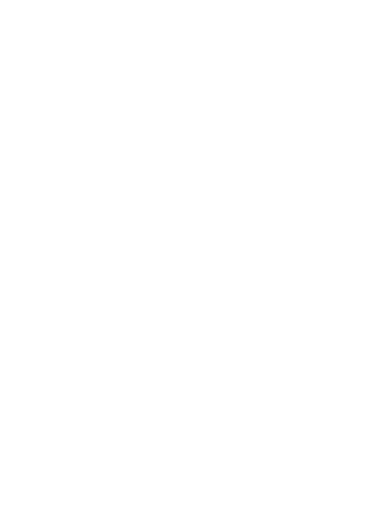
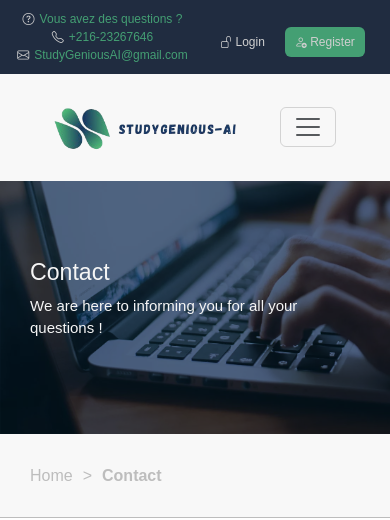
Before and after one commit to mohamed-wahbi/StudyGeniusAI, a React (Create React App) app in the folder Codes/Client/front/: page /contact in a window 390 px wide. Before the commit this address had no page. Shown: the top 520 px of the page. Built offline with nearby package versions, Linux system fonts and the light colour scheme; a web font is replaced by a local one.

Commit message:
initialisation de la page Contact, creation du component header avec un rappelle sur le route existant , responsive et une touche correctife pour le stylisation du logo dans le footer .

```diff
--- a/Codes/Client/front/src/App.css
+++ b/Codes/Client/front/src/App.css
@@ -1,6 +1,5 @@
 .home {
   width: 100%;
-  background-color: rgb(202, 153, 153);
 }
 
 .navbarBottom {
--- a/Codes/Client/front/src/App.js
+++ b/Codes/Client/front/src/App.js
@@ -2,6 +2,7 @@ import React from 'react'
 import './App.css'
 import { BrowserRouter,Routes,Route } from 'react-router-dom'
 import Home from './Pages/Home/Home';
+import Contact from './Pages/Contact/Contact';
 
 const App = () => {
   return (
@@ -11,6 +12,7 @@ const App = () => {
       <BrowserRouter>
         <Routes>
           <Route path='/' element={<Home />} />
+          <Route path='/contact' element={<Contact />} />
         </Routes>
       </BrowserRouter>
 
--- /dev/null
+++ b/Codes/Client/front/src/Components/Contact-P/ContactPHeader/ContactPHeader.js
@@ -0,0 +1,19 @@
+import React from 'react'
+import './contactPHeader.css'
+import { Link } from 'react-router-dom'
+
+const ContactPHeader = () => {
+  return (
+    <div className='contactPHeader'>
+      <div className='contactPHeaderImg'>
+        <h3>Contact</h3>
+        <p>We are here to informing you for all your questions !</p>
+      </div>
+      <div className='contactPHeaderRoute'>
+        <Link to={"/"}>Home</Link> <span> {">"} </span> <b>Contact</b>
+      </div>
+    </div>
+  )
+}
+
+export default ContactPHeader
--- /dev/null
+++ b/Codes/Client/front/src/Components/Contact-P/ContactPHeader/contactPHeader.css
@@ -0,0 +1,95 @@
+.contactPHeader {
+    height: 40vh;
+    width: 100%;
+
+}
+
+.contactPHeader .contactPHeaderImg {
+    background: rgb(18 50 87 / 73%);
+    height: 75%;
+    padding: 0px 200px;
+    display: flex;
+    flex-direction: column;
+    justify-content: center;
+    color: whitesmoke;
+    background-image: url('../../../Assets/school/pc.webp');
+    background-repeat: no-repeat;
+    background-size: cover;
+    background-blend-mode: multiply;
+
+}
+
+.contactPHeader .contactPHeaderImg p {
+    font-size: 18px;
+}
+
+.contactPHeader .contactPHeaderRoute {
+    height: 25%;
+    background: #f8f8f8;
+    display: flex;
+    align-items: center;
+    padding: 0px 200px;
+    border-bottom: 1px solid #bdbdbd;
+    color: #bdbdbd;
+    font-size: 16px;
+}
+
+.contactPHeader .contactPHeaderRoute a {
+    color: #bdbdbd;
+    padding-right: 10px;
+    text-decoration: none;
+    transition: 0.4s;
+}
+
+.contactPHeader .contactPHeaderRoute a:hover {
+    color: #449f73;
+}
+
+.contactPHeader .contactPHeaderRoute b {
+    padding-left: 10px;
+}
+
+
+
+
+
+
+
+
+
+
+
+
+
+
+
+
+
+
+
+
+
+
+
+
+
+
+
+
+
+
+
+
+@media (max-width:800px ){
+    .contactPHeader .contactPHeaderImg {
+        padding: 0px 30px;
+    }
+
+    .contactPHeader .contactPHeaderRoute {
+        padding: 0px 30px;
+    }
+
+    .contactPHeader .contactPHeaderImg p {
+        font-size: 15px;
+    }
+}
--- a/Codes/Client/front/src/Components/Footer/footer.css
+++ b/Codes/Client/front/src/Components/Footer/footer.css
@@ -39,12 +39,10 @@
     top: -23px;
     left: -20px;
     padding: 15px;
-
     padding: 13px;
-    background: #e2e2e29d;
     border-radius: 4%;
     margin: 15px 20px;
-    border: 2px solid #f66335;
+    filter: drop-shadow(8px 6px 8px #f66335);
 }
 .footer_about{
     position: relative;
--- a/Codes/Client/front/src/Components/NavbarBottom/NavbarBottom.js
+++ b/Codes/Client/front/src/Components/NavbarBottom/NavbarBottom.js
@@ -28,7 +28,7 @@ const NavbarBottom = () => {
             navbarScroll
           >
             <Nav.Link
-              href="#action1"
+              href="/"
               className={`links ${activeLink === 'action1' ? 'active' : ''}`}
               onClick={() => handleSetActive('action1')}
             >
@@ -42,9 +42,10 @@ const NavbarBottom = () => {
               News
             </Nav.Link>
             <Nav.Link
-              href="#action3"
+              href="/contact"
               className={`links ${activeLink === 'action3' ? 'active' : ''}`}
               onClick={() => handleSetActive('action3')}
+
             >
               Contact
             </Nav.Link>
--- /dev/null
+++ b/Codes/Client/front/src/Pages/Contact/Contact.js
@@ -0,0 +1,18 @@
+import React from 'react'
+import './contact.css'
+import NavbarTop from '../../Components/NavbarTop/NavbarTop.js'
+import NavbarBottom from '../../Components/NavbarBottom/NavbarBottom.js'
+import ContactPHeader from '../../Components/Contact-P/ContactPHeader/ContactPHeader.js'
+
+const Contact = () => {
+  return (
+    <div>
+      <NavbarTop />
+      <NavbarBottom />
+      <ContactPHeader />
+
+    </div>
+  )
+}
+
+export default Contact
```
Also changed, not shown: Codes/Client/front/src/Assets/school/pc.webp (added), Codes/Client/front/src/Pages/Contact/contact.css (added).
